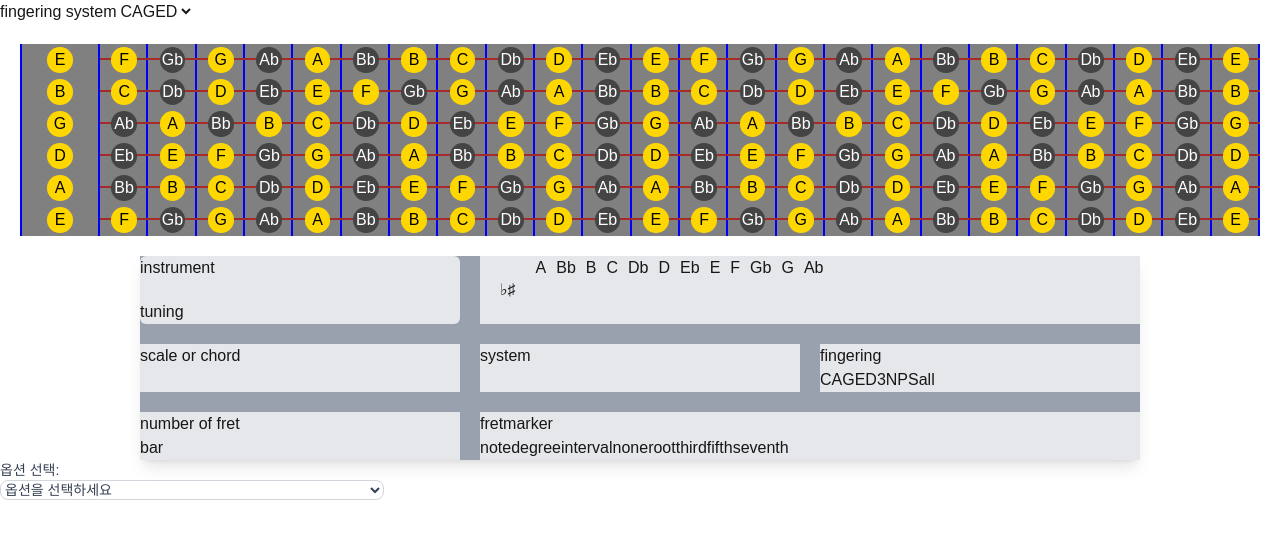
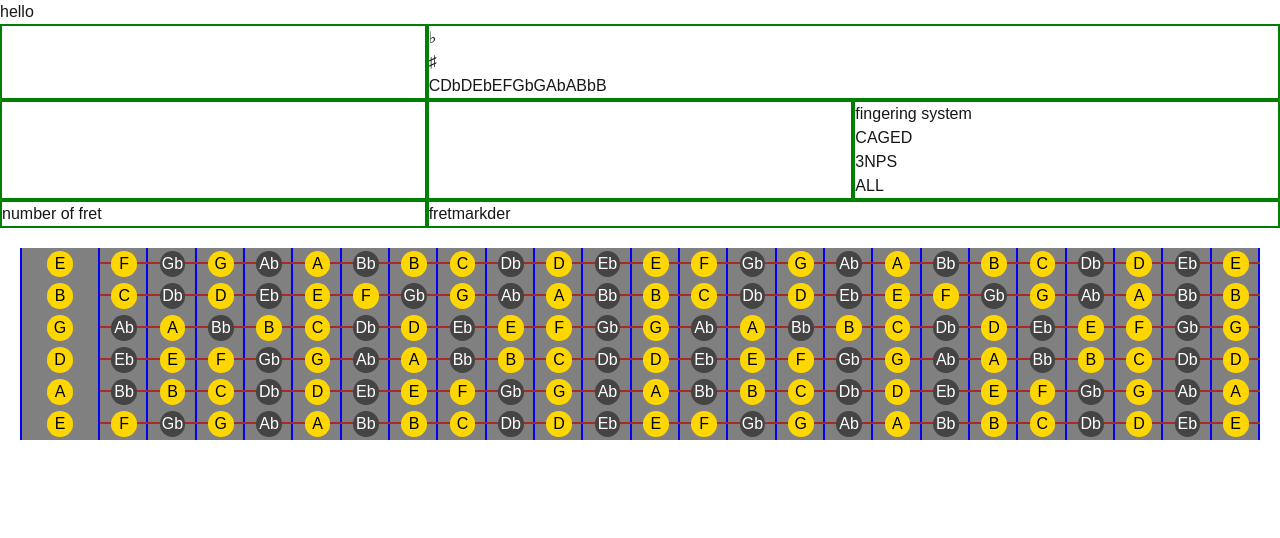
Before and after one commit to jxxnghwxn/fretboard, a Next.js app: page / in a window 1280 px wide. Shown: the top 538 px of the page. Built offline with nearby package versions, Linux system fonts and the light colour scheme.

Commit message:
create base of control state along set, get at parent component

```diff
--- a/app/components/FretboardGet.tsx
+++ b/app/components/FretboardGet.tsx
@@ -1,22 +1,34 @@
 // import Image from 'next/image';
-import { tunings, instruments, systems } from '@/app/lib/music';
-import { selectedNotesArray } from '@/app/lib/constant';
+import { notes, tunings, instruments, systems } from '@/lib/music';
 
-import s from '@/app/styles/FretboardGet.module.css';
+import FretboardSet from './FretboardSet';
+
+import s from '@/styles/FretboardGet.module.css';
+
+// 나중에 타입 추가할때
+// import { Settings } from '@/types'; // 경로에 맞게 수정
+
+// interface FretboardGetProps {
+//   settings: Settings;
+// }
 
 const selectedInstrument = 'guitar';
+const selectedTuning = tunings[selectedInstrument].standard; // from user input
 const numberOfStrings: number = instruments[selectedInstrument].nbStrings;
 const numberOfFrets = 25;
 
 const selectedKey = 'C';
 const selectedSystem = systems.ionian.degree; // from user input
 
-const selectedTuning = tunings[selectedInstrument].standard; // from user input
-
 // function getOpenNotesIndex(): number[] {
 //   const tuning = tunings[selectedInstrument].standard; // from user input
 //   return tuning.map((note: string) => selectedNotesArray.indexOf(note));
 // }
+
+export default function FretboardGet({ settings }) {
+  const selectedAccidental = settings.accidental;
+  const selectedNotesArray =
+    selectedAccidental === 'flat' ? notes.flat : notes.sharp;
 
   function getNoteName(openNoteName: string, fretIndex: number): string {
     const openNoteIndex = selectedNotesArray.indexOf(openNoteName);
@@ -40,11 +52,11 @@ const selectedNotes = getNotesinSystemName(
     selectedNotesArray
   );
 
-export default function FretboardGet() {
   const stringIndexes = Array.from(
     { length: numberOfStrings },
     (_, stringIndex) => stringIndex
   ).reverse();
+
   return (
     <div className={s.wrapper}>
       <div className={s.fretboard}>
--- a/app/components/FretboardSet.tsx
+++ b/app/components/FretboardSet.tsx
@@ -1,13 +1,20 @@
-import { notes, instruments, tunings, systems } from '@/app/lib/music';
-import { selectedNotesArray } from '../lib/constant';
+import { notes, instruments, tunings, systems } from '@/lib/music';
+// import { selectedNotesArray } from '@/lib/constant';
 
 // CSS
-import s from '@/app/styles/FretboardSet.module.css';
+import s from '@/styles/FretboardSet.module.css';
 
-export default function FretboardSet() {
+export default function FretboardSet({ settings, updateSetting }) {
+  const selectedNotesArray =
+    settings.accidental === 'flat' ? notes.flat : notes.sharp;
+  const notesArray = [
+    ...selectedNotesArray.slice(3),
+    ...selectedNotesArray.slice(0, 3),
+  ];
+
   return (
     <>
-      <div className={`${s.container} grid`}>
+      <div className={`${s.container} grid grid-cols-3 gird-rows-4`}>
         {/*instrument and tuning*/}
         <div className={`${s.item}`}>
           <div>
@@ -18,12 +25,31 @@ export default function FretboardSet() {
           </div>
         </div>
         {/*accidental and note*/}
-        <div className={`${s.item}`}>
+        <div className={`${s.item} col-span-2`}>
           <div>
-            <label htmlFor="accidental"></label>
+            <label className={`hidden`}>accidental</label>
+            <div>
+              <div
+                onClick={() => updateSetting('accidental', 'flat')}
+                className={`cursor-pointer`}
+              >
+                ♭
+              </div>
+              <div
+                onClick={() => updateSetting('accidental', 'sharp')}
+                className={`cursor-pointer`}
+              >
+                ♯
+              </div>
+            </div>
           </div>
           <div>
             <label htmlFor="note"></label>
+            <div className={`flex`}>
+              {notesArray.map((note, idx) => (
+                <div key={idx}>{note}</div>
+              ))}
+            </div>
           </div>
         </div>
         {/*chord or sclae*/}
@@ -37,19 +63,19 @@ export default function FretboardSet() {
         {/*fingering system*/}
         <div className={`${s.item}`}>
           <label htmlFor="fingerSystem">fingering system</label>
-          <select name="" id="fingerSystem">
-            <option value="CAGED">CAGED</option>
-            <option value="3NPS">3NPS</option>
-            <option value="All">ALL</option>
-          </select>
+          <div>
+            <div>CAGED</div>
+            <div>3NPS</div>
+            <div>ALL</div>
+          </div>
         </div>
         {/*number of fret*/}
         <div className={`${s.item}`}>
-          <label htmlFor="number of fret"></label>
+          <label htmlFor="number of fret">number of fret</label>
         </div>
         {/*fret marker*/}
-        <div className={`${s.item}`}>
-          <label htmlFor="fretmarker"></label>
+        <div className={`${s.item} col-span-2`}>
+          <label htmlFor="fretmarker">fretmarkder</label>
         </div>
       </div>
 
--- a/app/components/test.tsx
+++ /dev/null
@@ -1,92 +0,0 @@
-import { notes, instruments, tunings, systems } from '@/app/lib/music';
-import { selectedNotesArray } from '../lib/constant';
-
-export default function Controller() {
-  return (
-    <div className="flex justify-center items-center ">
-      <div className="layout-grid grid grid-cols-3 gird-rows-4 gap-2 w-100 bg-gray-400 shadow-lg">
-        <div className="layout-item flex flex-col gap-2 bg-gray-200 rounded-md">
-          <div className="flex">
-            <label htmlFor="">instrument</label>
-            <div className="hidden">
-              <div>guitar</div>
-              <div>bass</div>
-            </div>
-          </div>
-          <div className="flex">
-            <label htmlFor="">tuning</label>
-            <div className="hidden">
-              <div>EADGBE</div>
-              <div>DADGAD</div>
-            </div>
-          </div>
-        </div>
-
-        <div className="layout-item col-span-2 flex gap-2 bg-gray-200">
-          <div className="flex gap-2 justify-center items-center">
-            <label htmlFor="accidental"></label>
-            <div className="flex">
-              <div>♭</div>
-              <div>♯</div>
-            </div>
-          </div>
-          <div className="">
-            <label htmlFor="Key"></label>
-            <div className="flex gap-1 justify-center items-center">
-              {selectedNotesArray.map((note, idx) => (
-                <div key={idx}>{note}</div>
-              ))}
-            </div>
-          </div>
-        </div>
-
-        <div className="layout-item bg-gray-200">
-          <div className="">scale or chord</div>
-        </div>
-
-        <div className="layout-item bg-gray-200">
-          <div>system</div>
-          <div className="hidden">
-            <div>major</div>
-            <div>minor</div>
-            <div>maj penta</div>
-            <div>min penta</div>
-            <div>diminished</div>
-          </div>
-        </div>
-
-        <div className="layout-item bg-gray-200">
-          <div>fingering</div>
-          <div className="flex">
-            <div>CAGED</div>
-            <div>3NPS</div>
-            <div>all</div>
-          </div>
-        </div>
-
-        <div className="layout-item bg-gray-200">
-          <div>number of fret</div>
-          <div>bar</div>
-        </div>
-
-        <div className="layout-item col-span-2 flex flex-col bg-gray-200">
-          <div>fretmarker</div>
-          <div className="flex">
-            <div className="flex">
-              <div>note</div>
-              <div>degree</div>
-              <div>interval</div>
-              <div>none</div>
-            </div>
-            <div className="flex">
-              <div>root</div>
-              <div>third</div>
-              <div>fifth</div>
-              <div>seventh</div>
-            </div>
-          </div>
-        </div>
-      </div>
-    </div>
-  );
-}
--- a/app/lib/constant.ts
+++ /dev/null
@@ -1,5 +0,0 @@
-import { notes } from '@/app/lib/music';
-
-const selectedAccidental = '♭'; // or '♯'
-export const selectedNotesArray =
-  selectedAccidental === '♭' ? notes.flat : notes.sharp;
--- /dev/null
+++ b/app/lib/types.ts
@@ -0,0 +1,16 @@
+// // types.ts 혹은 FretboardGet.ts 상단에 작성
+// export interface Settings {
+//   instrument: string;
+//   tuning: string;
+//   accidental: 'flat' | 'sharp';
+//   key: string;
+//   harmonySet: string;
+//   system: string;
+//   fingerSystem: string;
+//   numberOffFret: number;
+//   fretmarker: {
+//     note: string;
+//     degree: string;
+//     none: string;
+//   };
+// }
--- a/app/page.tsx
+++ b/app/page.tsx
@@ -1,15 +1,30 @@
-import FretboardSet from '@/app/components/FretboardSet';
-import FretboardGet from '@/app/components/FretboardGet';
-import Test from '@/app/components/test';
-import Test1 from '@/app/components/test1';
+'use client';
+import { useState } from 'react';
+
+import FretboardSet from '@/components/FretboardSet';
+import FretboardGet from '@/components/FretboardGet';
 
 export default function Home() {
+  const [settings, setSettings] = useState({
+    instrument: 'guitar',
+    tuning: 'standard',
+    accidental: 'flat',
+    key: 'c',
+    harmonySet: 'scale',
+    system: 'ionian',
+    fingerSystem: '3nps',
+    numberOffFret: 14,
+    fretmarker: { note: 'note', degree: 'degree', none: 'none' },
+  });
+  const updateSetting = (key, value) => {
+    setSettings((prev) => ({ ...prev, [key]: value }));
+  };
+
   return (
     <div>
-      <FretboardSet />
-      <FretboardGet />
-      <Test />
-      <Test1 />
+      <div>hello</div>
+      <FretboardSet settings={settings} updateSetting={updateSetting} />
+      <FretboardGet settings={settings} />
     </div>
   );
 }
--- a/app/styles/FretboardSet.module.css
+++ b/app/styles/FretboardSet.module.css
@@ -2,4 +2,5 @@
 }
 
 .item {
+  border: solid 2px green;
 }
```
Also changed, not shown: tsconfig.json (+5 -2 lines). Lines whose indentation alone changed are shown as unchanged.
